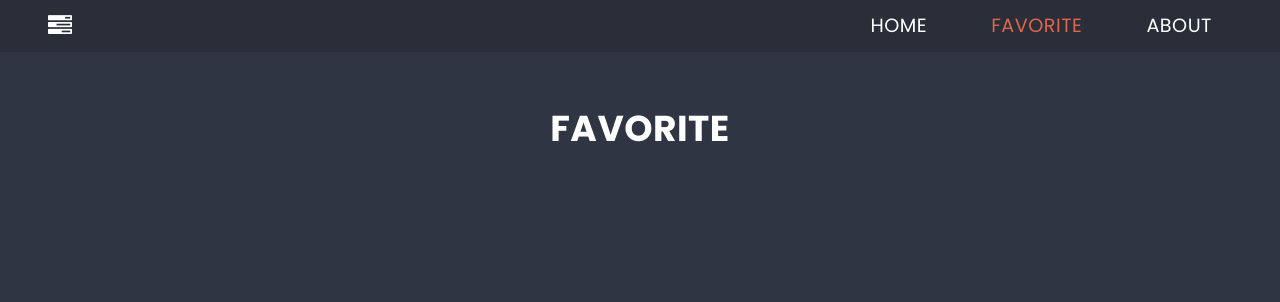
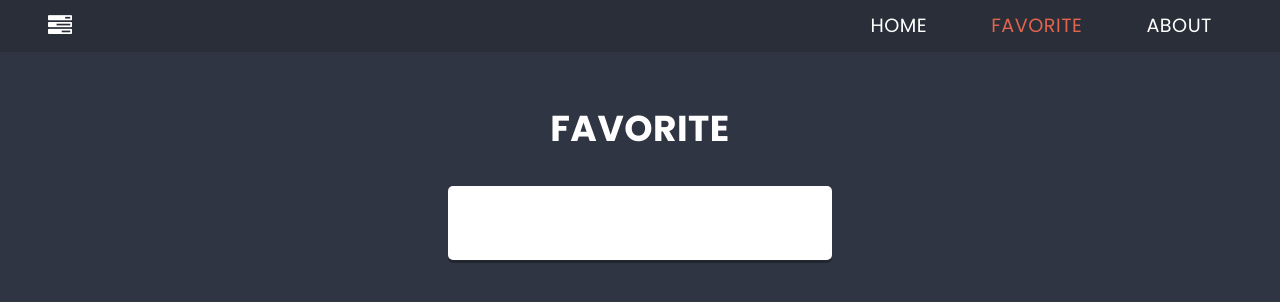
Before and after one commit to Wojczi96/react, a React (Create React App) app: page /favorite in a window 1280 px wide. Shown: the top 302 px of the page. Built offline with nearby package versions, Linux system fonts and the light colour scheme.

Commit message:
Add to favorite function

```diff
--- a/package.json
+++ b/package.json
@@ -6,6 +6,7 @@
     "@testing-library/jest-dom": "^5.17.0",
     "@testing-library/react": "^13.4.0",
     "@testing-library/user-event": "^13.5.0",
+    "clsx": "^2.1.0",
     "font-awesome": "^4.7.0",
     "react": "^18.2.0",
     "react-dom": "^18.2.0",
--- a/src/components/Card/Card.js
+++ b/src/components/Card/Card.js
@@ -1,8 +1,21 @@
+import clsx from 'clsx';
+import { useDispatch } from 'react-redux';
 import styles from './Card.module.scss';
+import { addFavorite } from '../../redux/store';
 
 const Card = props => {
+    const dispatch = useDispatch();
+    const handleSubmit = e => {
+        e.preventDefault();
+        dispatch(addFavorite(props.id));
+
+    }
     return (
-        <li className={styles.card}>{props.title}</li>
+        <li className={styles.card}>{props.title}
+            <div>
+                <button onClick={handleSubmit} className={styles.button}><i className={clsx("fa fa-star-o", props.isFavorite && styles.isFavorite)}></i></button>
+            </div>
+        </li>
     )
 }
 
--- a/src/components/Card/Card.module.scss
+++ b/src/components/Card/Card.module.scss
@@ -11,3 +11,17 @@
     justify-content: space-between;
     font-weight: bold;
 }
+.button {
+    background-color: $color-light;
+    border: none;
+}
+
+i {
+    cursor: pointer;
+    transition: $transition;
+
+    &.isFavorite {
+      color: $color-warning;
+      transform: scale(1.2);
+    }
+  }
--- a/src/components/Favorite/Favorite.js
+++ b/src/components/Favorite/Favorite.js
@@ -1,11 +1,24 @@
+import { useSelector } from "react-redux";
 import PageTitle from "../PageTitle/PageTitle";
+import { getAllFavorite } from "../../redux/store";
+import Card from "../Card/Card";
+import styles from "./Favorite.module.scss"
 
 
 
 const Favorite = () => {
+    const favorite = useSelector(state => getAllFavorite(state));
+
     return (
         <div>
             <PageTitle>FAVORITE</PageTitle>
+            <div className={styles.columnWrapper}>
+                <article className={styles.column}>
+                    <ul className={styles.cards}>
+                        {favorite.map(card => <Card key={card.id} title={card.title}/>)}
+                    </ul>
+                </article>
+            </div>
         </div>
     )
 }
--- /dev/null
+++ b/src/components/Favorite/Favorite.module.scss
@@ -0,0 +1,36 @@
+@use "sass:math";
+@import '../../styles/settings.scss';
+
+
+.columnWrapper {
+    display: flex;
+    flex-direction: column;
+    justify-content: center;
+    align-items: center;
+}
+.column {
+    flex-shrink: 0;
+    width: calc(33% - 12px);
+    background: $color-light;
+    margin: 0 $base-size $base-size 0;
+    padding: ($base-size * 1.5);
+    border-radius: $radius;
+    box-shadow: 0 math.div($base-size, 4) 0 rgba(0,0,0,0.3);
+    color: $color-dark;
+
+    &:last-child {
+      margin: 0 0 $base-size 0;
+    }
+}
+.cards {
+    padding: math.div($base-size, 2) 0;
+}
+
+
+
+@media (max-width: 767px) {
+    .column {
+      width: 100%;
+      margin: 0 0 $base-size 0;
+    }
+}
--- a/src/redux/store.js
+++ b/src/redux/store.js
@@ -9,12 +9,14 @@
 export const getListById = ({lists}, listId) => lists.find(list => list.id === listId);
 export const getColumnsByList = ({columns}, listId) => columns.filter(column => column.listId === listId);
 export const getAllLists = (state) => state.lists;
+export const getAllFavorite = (state) => state.cards.filter(card => card.isFavorite);
 
 // action creators
 export const addColumn = payload => ({ type: 'ADD_COLUMN', payload });
 export const addCard = payload => ({type: 'ADD_CARD', payload});
 export const updateSearchString = payload => ({type: 'UPDATE_SEARCHSTRING', payload});
 export const addList = payload => ({type: 'ADD_LIST', payload});
+export const addFavorite = payload => ({type: 'TOGGLE_CARD_FAVORITE', payload});
 
 const reducer = (state, action) => {
     switch(action.type){
@@ -24,6 +26,8 @@
             return { ...state, cards: [...state.cards, { ...action.payload, id: shortid() }]};
         case 'ADD_LIST' :
             return { ...state, lists: [...state.lists, { ...action.payload, id: shortid()}]};
+        case 'TOGGLE_CARD_FAVORITE':
+            return { ...state, cards: state.cards.map(card => (card.id === action.payload) ? { ...card, isFavorite: !card.isFavorite } : card) };
         case 'UPDATE_SEARCHSTRING' :
             return { ...state, searchString: action.payload};
         default :
```
Also changed, not shown: 1 other file (tests, documents, lock files or other folders).
